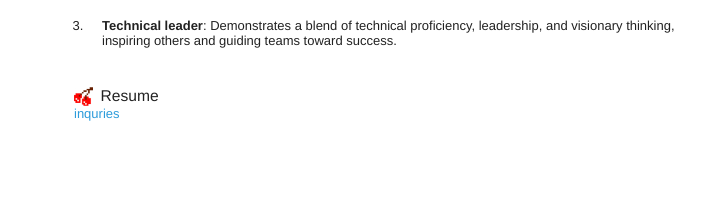
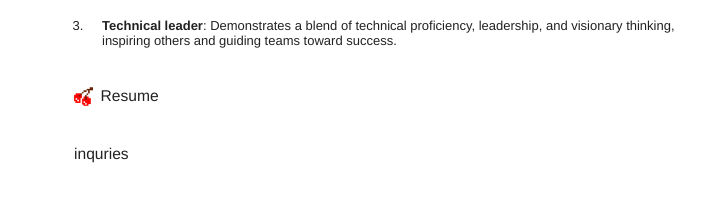
Before and after one commit to mt81/mt81.github.io, a Jekyll site: the page built from index.md, in a window 1280 px wide. Shown: the part 538-740 px from the top of the page, without its empty margins (54-777 px from the left). Built offline with Jekyll 4.4.1, drawn with Linux system fonts in a browser that asks for light colours.

Commit message:
Fix email link formatting in index.md

```diff
--- a/index.md
+++ b/index.md
@@ -36,3 +36,4 @@ layout: home
 {: class="resume-button"}
 
 [inquries](mailto:matteo.ugolini@gmail.com)
+{: class="resume-button"}
```
